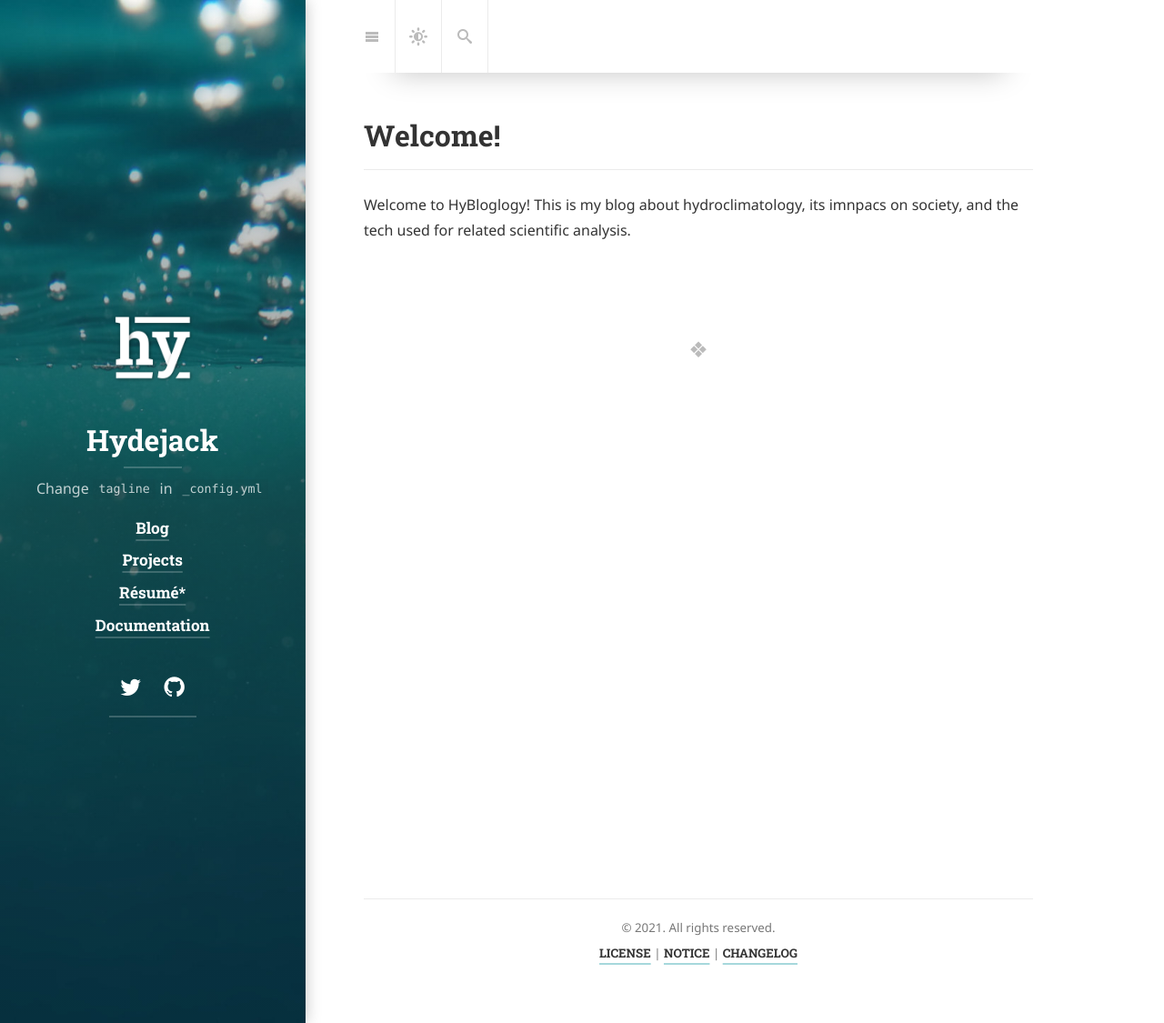
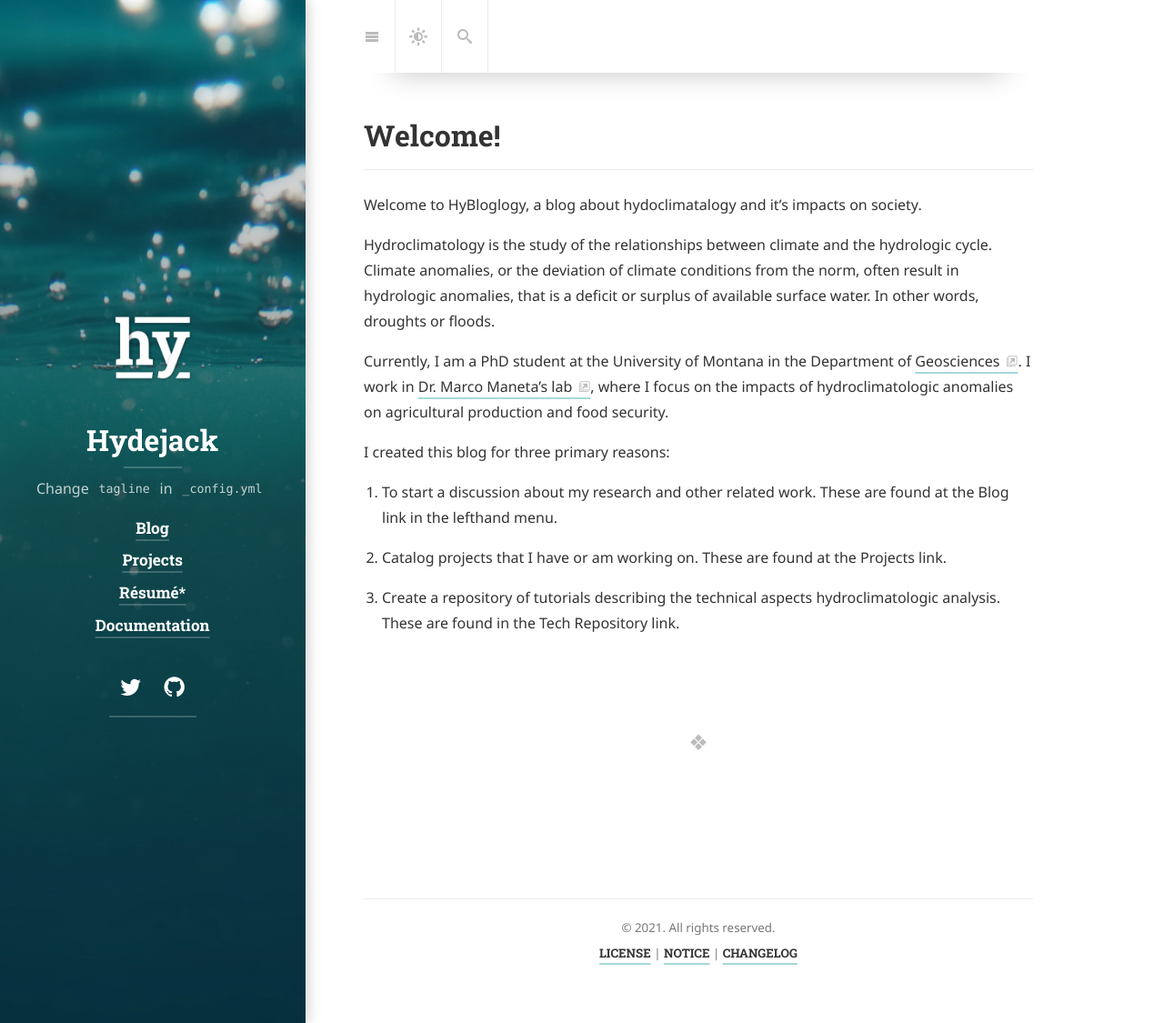
Before and after one commit to pwurst/pwurst.github.io, a Jekyll site: the page built from index.md, in a window 1280 px wide and 1125 px high. Shown: the whole window at 91% size. Built offline with Jekyll 4.4.1, drawn with Linux system fonts in a browser that asks for light colours; cached includes are drawn as plain includes; nearby versions of some CDN libraries; some web fonts are replaced; library files that are not in the unit come from our copies.

Commit message:
added to intro

```diff
--- a/index.md
+++ b/index.md
@@ -2,9 +2,23 @@
 layout: page
 title: Welcome!
 sitemap: false
+hide_last_modified: true
 ---
 
-Welcome to HyBloglogy! This is my blog about hydroclimatology, its imnpacs on society, and the tech used for related scientific analysis.
+Welcome to HyBloglogy, a blog about hydoclimatalogy and it's impacts on society.
+
+Hydroclimatology is the study of the relationships between climate and the hydrologic cycle. Climate anomalies, or the deviation of climate conditions from the norm, often result in hydrologic anomalies, that is a deficit or surplus of available surface water. In other words, droughts or floods.
+
+Currently, I am a PhD student at the University of Montana in the Department of [Geosciences](http://hs.umt.edu/geosciences/). I work in [Dr. Marco Maneta's lab](http://www.umt.edu/hydro-econ-ag/), where I focus on the impacts of hydroclimatologic anomalies on agricultural production and food security.
+
+I created this blog for three primary reasons:
+
+1. To start a discussion about my research and other related work. These are found at the Blog link in the lefthand menu.
+
+2. Catalog projects that I have or am working on. These are found at the Projects link.
+
+3. Create a repository of tutorials describing the technical aspects hydroclimatologic analysis. These are found in the Tech Repository link.
+
 
 
 
```
